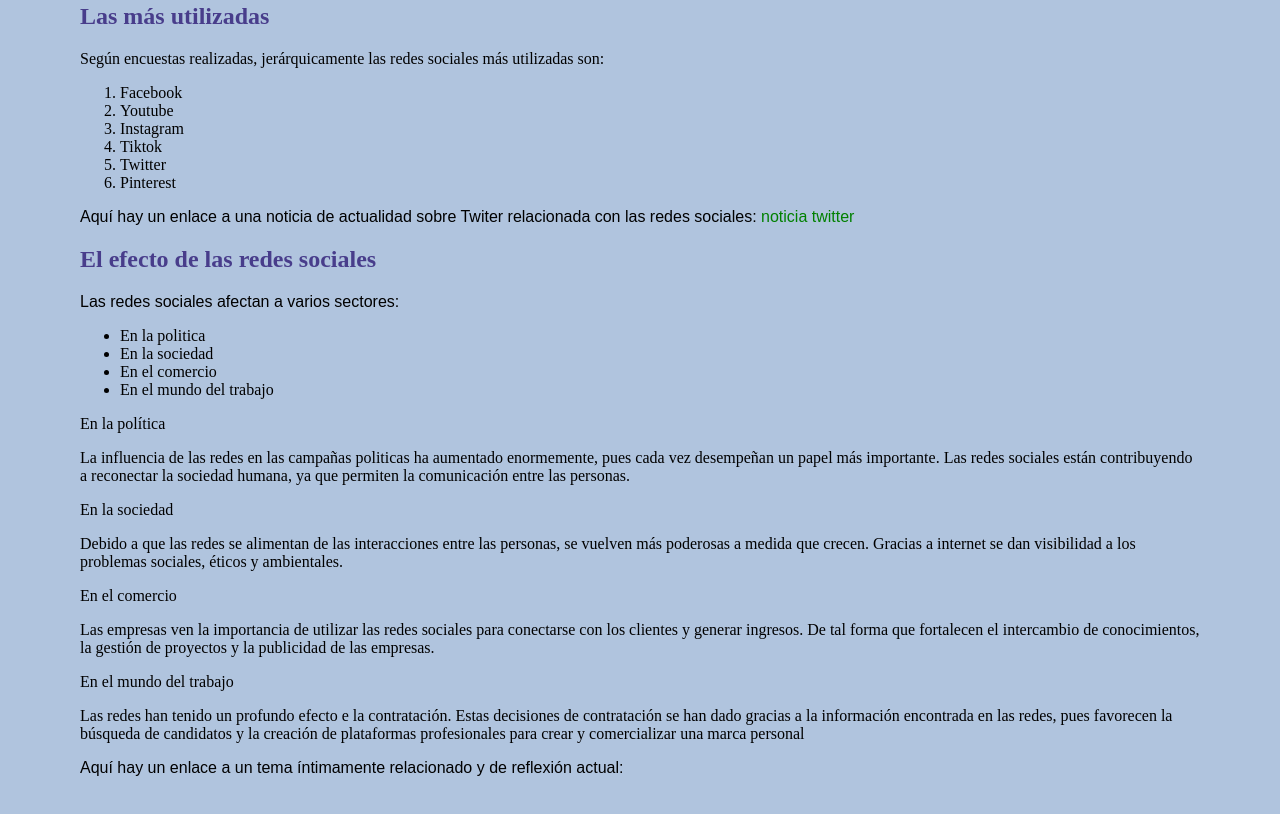
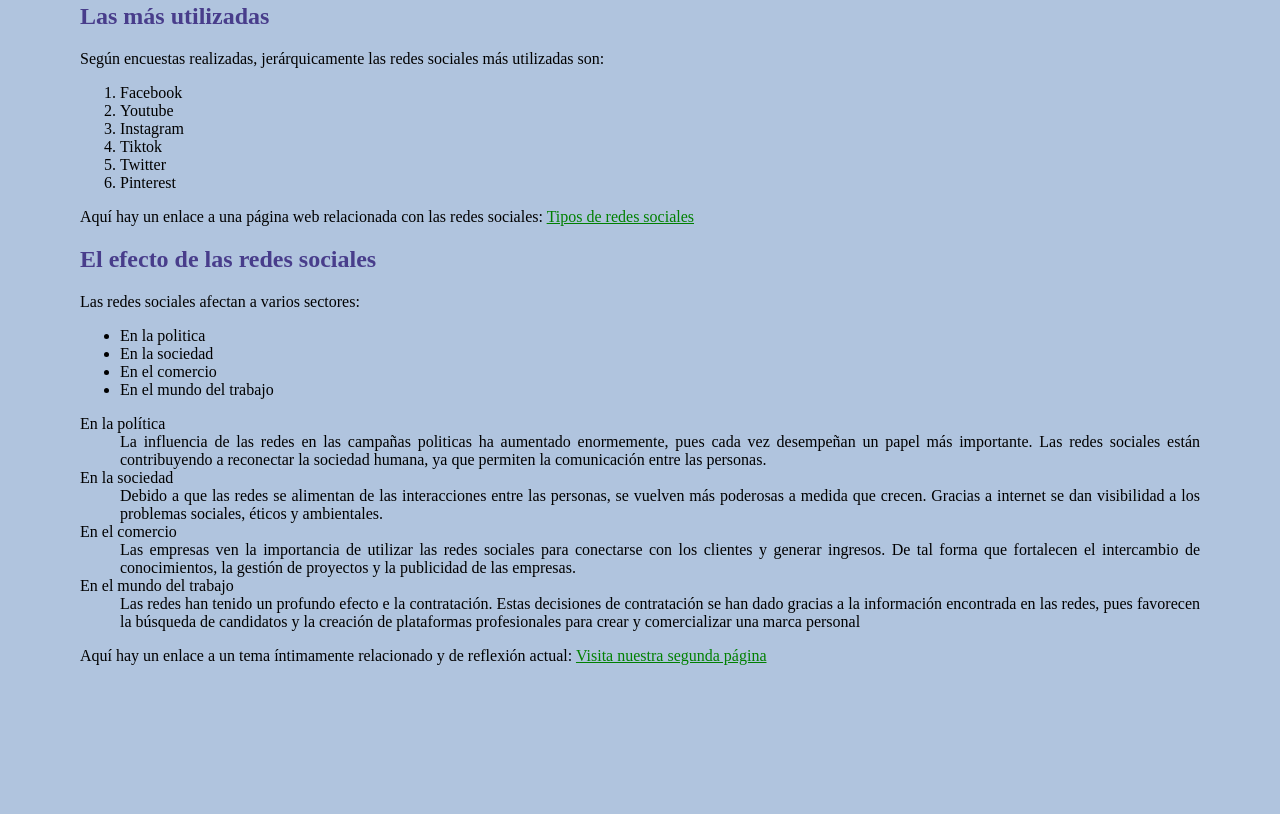
Before and after one commit to ccorredorm01/tarea2, a plain HTML site: page index.html in a window 1280 px wide. Shown: the part 364-1178 px from the top of the page. After the commit the page ends 1109 px from the top, so only its background shows below. Drawn offline with Linux system fonts and the light colour scheme.

Commit message:
Carmen (Para revisar y limpiar código)

```diff
--- a/index.css
+++ b/index.css
@@ -7,17 +7,16 @@
 
 h2,h3 {color:darkslateblue}
 
-body {margin: 5em}
-
-p {
+body {margin: 5em;
     text-align: justify;
-    font-family: sans-serif;
+    font-family: 'Times New Roman', Times, serif;
     font-size: 16px;
 }
-a:link { color:green; text-decoration: none }
+
+a:link { color:green;}
 
 a:visited { color: red;}
 
-a:hover { color:blue; font-weight: bold }
+a:hover { color:blue;}
 
-a:active { color:chartreuse; }
+a:active { color:deeppink;}
--- a/index.html
+++ b/index.html
@@ -17,47 +17,74 @@
 
         <h2>¿Por qué las personas comparten información?</h2>
         <p>Un estudio fascinante realizado por el Consumer Insight Group del New York Times
-        reveló las motivaciones que los participantes citaron para compartir información en
-        las redes sociales. Estos incluyen un deseo de revelar contenido valioso y entretenido
-        a otros; definirse a sí mismos; para crecer y nutrir las relaciones y para correr la voz
-        sobre las marcas y las causas que les gustan o apoyan.</p>
+            reveló las motivaciones que los participantes citaron para compartir información
+            en las redes sociales. Estos incluyen un deseo de revelar contenido valioso y
+            entretenido a otros; definirse a sí mismos; para crecer y nutrir las relaciones
+            y para correr la voz sobre las marcas y las causas que les gustan o apoyan.</p>
 
         <p>Estos factores han provocado que las redes sociales pasen de ser un medio útil para
-        mantenerse en contacto con amigos y familiares a ser utilizadas de manera que tengan un impacto
-        real en la sociedad.</p>
+            mantenerse en contacto con amigos y familiares a ser utilizadas de manera que tengan
+            un impacto real en la sociedad.</p>
 
         <h2>Las más utilizadas</h2>
-        Según encuestas realizadas, jerárquicamente las redes sociales más utilizadas son:
-        <ol><li>Facebook</li> <li>Youtube</li> <li>Instagram</li> <li>Tiktok</li><li>Twitter</li><li>Pinterest</li></ol>
+        <p>Según encuestas realizadas, jerárquicamente las redes sociales más utilizadas son:</p>
+        <p>
+        <ol>
+            <li>Facebook</li>
+            <li>Youtube</li>
+            <li>Instagram</li>
+            <li>Tiktok</li>
+            <li>Twitter</li>
+            <li>Pinterest</li>
+        </ol>
+        </p>
 
-        <p>Aquí hay un enlace a una noticia de actualidad sobre Twiter relacionada con las redes sociales:
-        <a href="https://www.elmundo.es/tecnologia/2022/11/22/637c7fb0fc6c83ec328b4590.html">noticia twitter </a></p>
+        <p>Aquí hay un enlace a una página web relacionada con las redes sociales:
+            <a href="https://sproutsocial.com/es/insights/tipos-de-redes-sociales/">Tipos
+                de redes sociales</a>
+        </p>
 
         <h2>El efecto de las redes sociales</h2>
-         <p>Las redes sociales afectan a varios sectores:</p>
-         <ul><li>En la politica </li><li>En la sociedad</li><li>En el comercio</li><li>En el mundo del trabajo</li></ul>
+        <p>Las redes sociales afectan a varios sectores:</p>
+        <ul>
+            <li>
+                En la politica
+            </li>
+            <li>
+                En la sociedad
+            </li>
+            <li>
+                En el comercio
+            </li>
+            <li>
+                En el mundo del trabajo
+            </li>
+        </ul>
 
-        <dl>
-            <dt>En la política</dt>
-            <dl>La influencia de las redes en las campañas politicas ha aumentado enormemente, pues cada vez desempeñan un
-                papel más importante. Las redes sociales están contribuyendo a reconectar la sociedad humana, ya que permiten
-                la comunicación entre las personas.</dl>
+        <dt>En la política</dt>
+            <dd>La influencia de las redes en las campañas politicas ha aumentado enormemente,
+            pues cada vez desempeñan un papel más importante. Las redes sociales están contribuyendo
+            a reconectar la sociedad humana, ya que permiten la comunicación entre las personas.</dd>
 
-            <dt>En la sociedad</dt>
-            <dl>Debido a que las redes se alimentan de las interacciones entre las personas, se vuelven más poderosas a medida
-                que crecen. Gracias a internet se dan visibilidad a los problemas sociales, éticos y ambientales. </dl>
+        <dt>En la sociedad</dt>
+            <dd>Debido a que las redes se alimentan de las interacciones entre las personas, se vuelven
+                más poderosas a medida que crecen. Gracias a internet se dan visibilidad a los problemas
+                sociales, éticos y ambientales. </dd>
 
-            <dt>En el comercio</dt>
-            <dl>Las empresas ven la importancia de utilizar las redes sociales para conectarse con los clientes y generar ingresos.
-                De tal forma que fortalecen el intercambio de conocimientos, la gestión de proyectos y la publicidad de las empresas.</dl>
+        <dt>En el comercio</dt>
+            <dd>Las empresas ven la importancia de utilizar las redes sociales para conectarse con los
+                clientes y generar ingresos. De tal forma que fortalecen el intercambio de conocimientos,
+                la gestión de proyectos y la publicidad de las empresas.</dd>
 
-            <dt>En el mundo del trabajo</dt>
-             <dl>Las redes han tenido un profundo efecto e la contratación. Estas decisiones de contratación se han dado gracias a la
-                información encontrada en las redes, pues favorecen la búsqueda de candidatos y la creación de plataformas profesionales
-                para crear y comercializar una marca personal</dl>
+        <dt>En el mundo del trabajo</dt>
+                <dd>Las redes han tenido un profundo efecto e la contratación. Estas decisiones de contratación
+                se han dado gracias a la información encontrada en las redes, pues favorecen la búsqueda de
+                candidatos y la creación de plataformas profesionales para crear y comercializar una marca
+                personal</dd>
 
-        </dl>
-        <p>Aquí hay un enlace a un tema íntimamente relacionado y de reflexión actual: <a href="index2.html"></a></p>
+        <p>Aquí hay un enlace a un tema íntimamente relacionado y de reflexión actual: <a href="index2.html">Visita
+        nuestra segunda página</a></p>
 
     </body>
+
     </html>
```
Also changed, not shown: index2.html (+13 -11 lines).
